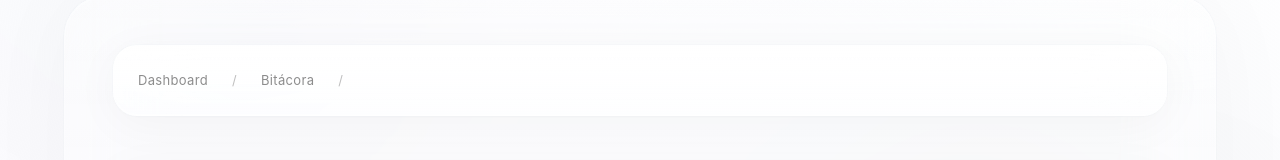
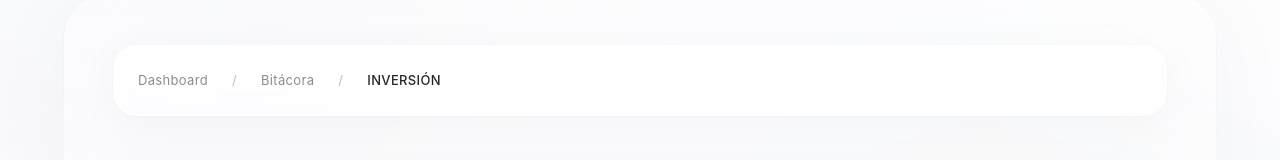
Before and after one commit to Augusto-pmd/pulley-group, a Next.js app: page /bitacora/1 in a window 1280 px wide. Shown: the part 184-344 px from the top of the page. Built offline with nearby package versions, Linux system fonts and the light colour scheme.

Commit message:
Fix: align Decision type usage in bitacora page

```diff
--- a/app/bitacora/[id]/page.tsx
+++ b/app/bitacora/[id]/page.tsx
@@ -1,7 +1,7 @@
 import Link from 'next/link';
 import ContextHeader from '@/components/ContextHeader';
 import DecisionDetail from '@/components/bitacora/DecisionDetail';
-import { mockDecisions } from '@/mock/data';
+import { mockDecisions, getDecisionTypeLabel } from '@/mock/data';
 
 interface BitacoraDetailPageProps {
   params: {
@@ -34,7 +34,7 @@ export default function BitacoraDetailPage({ params }: BitacoraDetailPageProps)
       <div className="mb-6">
         <ContextHeader
           module={{ label: 'Bitácora', href: '/bitacora' }}
-          entity={{ label: decision.title }}
+          entity={{ label: getDecisionTypeLabel(decision.type) }}
         />
       </div>
 
```
